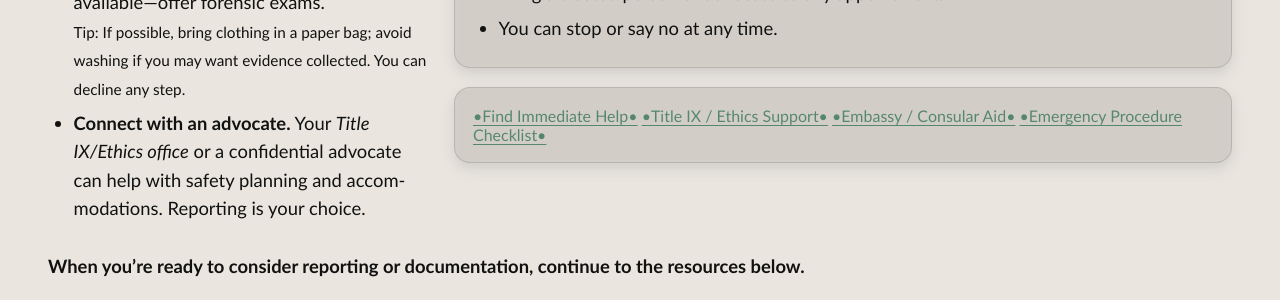
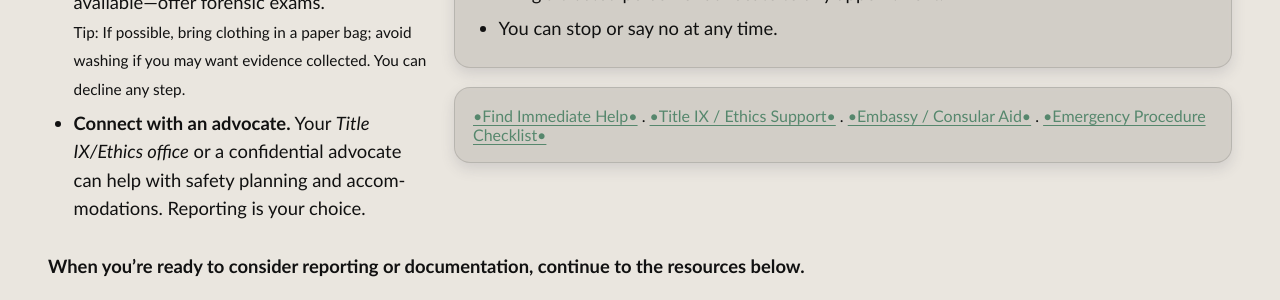
Before and after one commit to AnthroSafetyWarrior/GoldenTrowelProject, a Jekyll site: the page built from _pages/reporting.html, in a window 1280 px wide and 900 px high, scrolled down 1600 px. Shown: the part 154-454 px from the top of the window. Built offline with Jekyll 4.4.1, drawn with Linux system fonts in a browser that asks for light colours.

Commit message:
updating name

```diff
--- a/_pages/reporting.html
+++ b/_pages/reporting.html
@@ -61,10 +61,10 @@
 <br>
 <article class="card card--glass">
       <!-- Quick links (update hrefs to your routes) -->
-  <a class="btn" href="/support.html#immediate-help">•Find Immediate Help•</a>
-<a class="btn" href="/titleIX.html#support">  •Title IX / Ethics Support•</a>
-<a class="btn" href="/support.html#embassy">  •Embassy / Consular Aid•</a>
-<a class="btn" href="/reporting.html#emergency-procedure">  •Emergency Procedure Checklist•</a>
+  <a class="btn" href="/support.html#immediate-help">•Find Immediate Help•</a>&nbsp;.
+<a class="btn" href="/titleIX.html#support">•Title IX / Ethics Support•</a>&nbsp;.
+<a class="btn" href="/support.html#embassy">•Embassy / Consular Aid•</a>&nbsp;.
+<a class="btn" href="/reporting.html#emergency-procedure">•Emergency Procedure Checklist•</a>
  </article>
   </div>
   </div>
```
